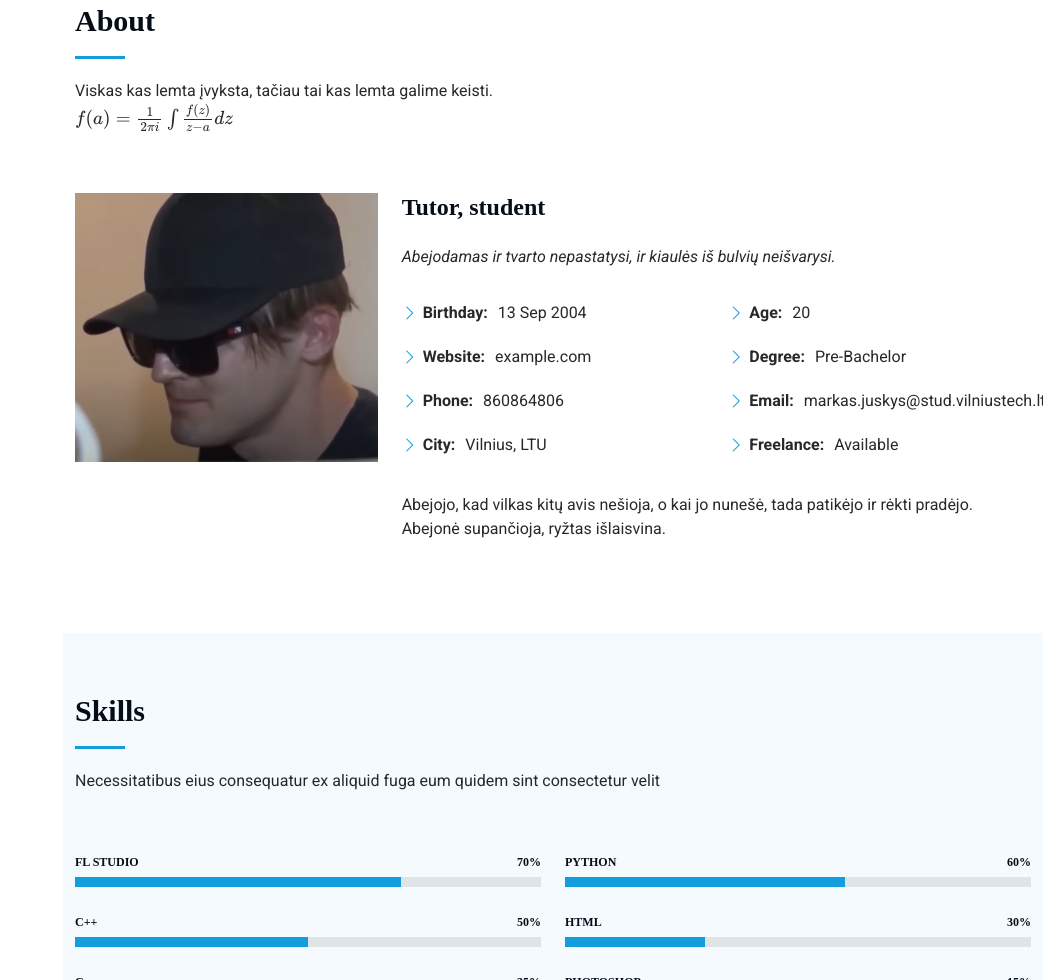
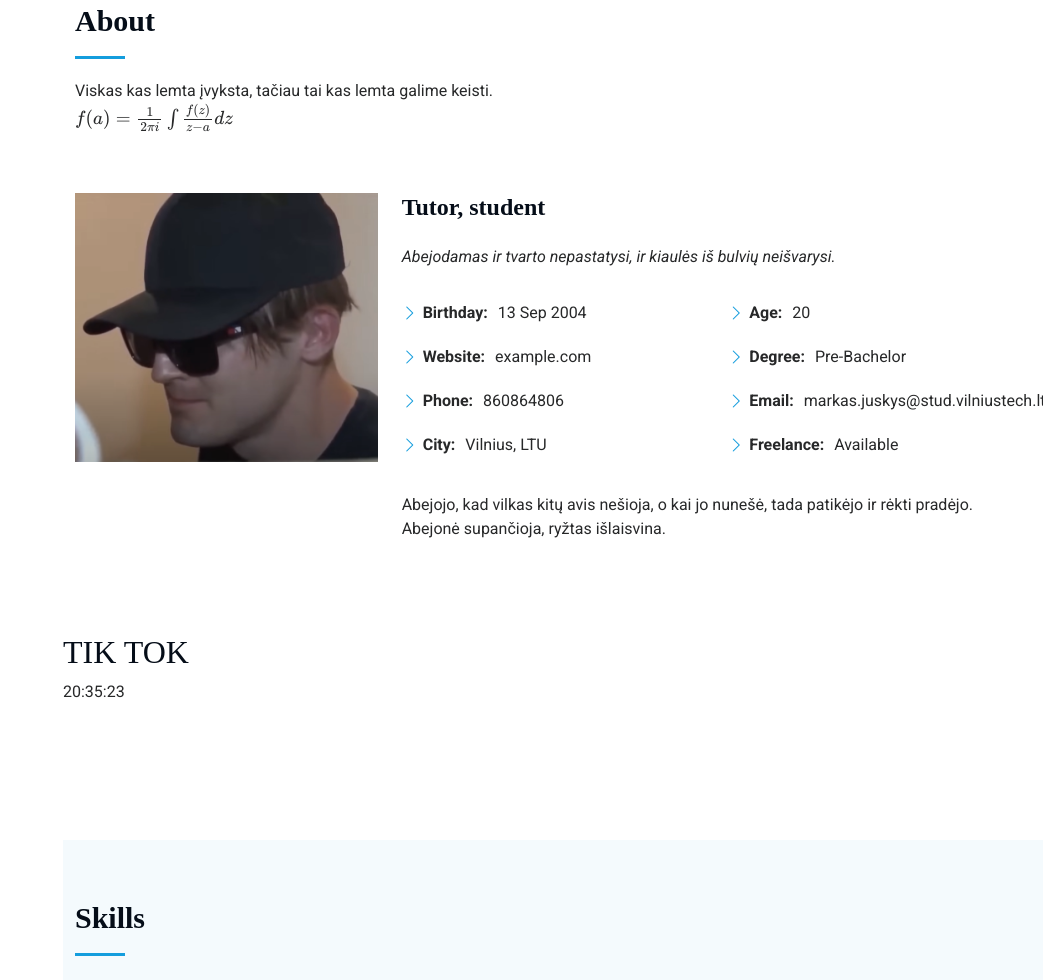
Before and after one commit to markasjuskys/markasjuskys.github.io, a website: page iPortfolio/iPortfolio/index.html in a window 1280 px wide. Shown: the part 857-1837 px from the top of the page, without its empty margins (237-1280 px from the left). Drawn offline with nearby package versions, Linux system fonts and the light colour scheme; some packages are replaced by stand-ins of ours; files whose address does not match are found by name.

Commit message:
11 LD PAPILDYTAS

```diff
--- a/iPortfolio/iPortfolio/assets/js/main.js
+++ b/iPortfolio/iPortfolio/assets/js/main.js
@@ -5,6 +5,29 @@
 * Author: BootstrapMade.com
 * License: https://bootstrapmade.com/license/
 */
+// Laikrodžio funkcija
+function updateClock() {
+  const timeElement = document.getElementById("time");
+  const now = new Date();
+  let hours = now.getHours();
+  let minutes = now.getMinutes();
+  let seconds = now.getSeconds();
+
+  // Formatuoti laiką su dviem skaitmenimis (pvz., 09:05:03)
+  hours = hours < 10 ? '0' + hours : hours;
+  minutes = minutes < 10 ? '0' + minutes : minutes;
+  seconds = seconds < 10 ? '0' + seconds : seconds;
+
+  // Atnaujinti laiką
+  timeElement.textContent = hours + ":" + minutes + ":" + seconds;
+}
+
+// Atnaujinti laiką kas sekundę
+setInterval(updateClock, 1000);
+
+// Inicializuoti laikrodį iškart įkėlus puslapį
+window.onload = updateClock;
+
 
 (function() {
   "use strict";
--- a/iPortfolio/iPortfolio/index.html
+++ b/iPortfolio/iPortfolio/index.html
@@ -81,6 +81,7 @@
 
   </header>
 
+
   <main class="main">
 
     <!-- Hero Section -->
@@ -146,6 +147,13 @@
         </div>
 
       </div>
+    <!-- Laikrodžio sekcija -->
+    <section id="portfolio-clock">
+      <h2>TIK TOK</h2>
+        <div id="clock" class="clock">
+          <p id="time"></p>
+        </div>
+    </section>
 
     </section><!-- /About Section -->
     <!-- Skills Section -->
```
